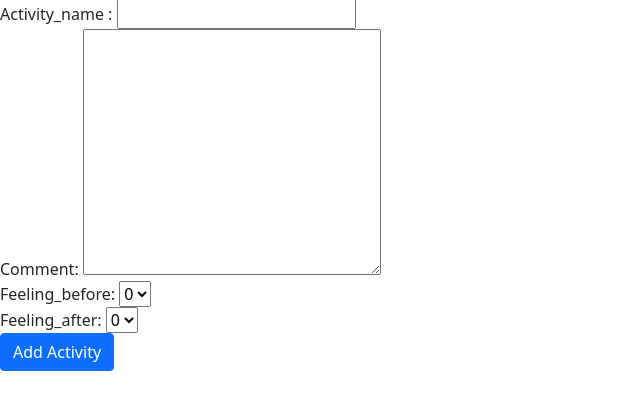
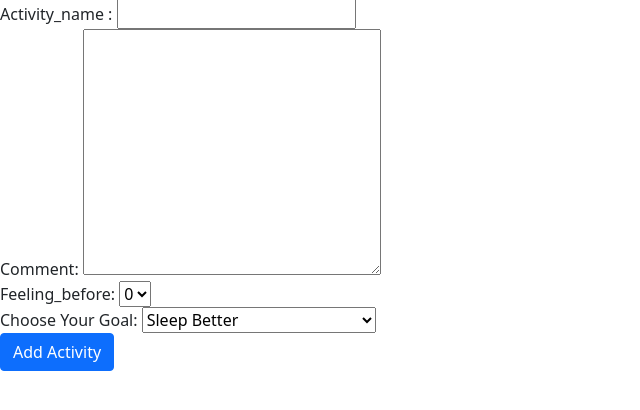
Before and after one commit to rshaywood/mindful_journey, a Flask app: page /new/activity in a window 1280 px wide. Shown: the part 103-513 px from the top of the page, without its empty margins (0-640 px from the left). Run offline with Flask 2, Linux system fonts and the light colour scheme; the visitor is signed in with stand-in values (Sample User, id 1); some libraries are stand-ins or nearby versions; some web fonts are replaced.

Commit message:
updating ERD and add select goal to add form page

```diff
--- a/flask_app/templates/add_activity.html
+++ b/flask_app/templates/add_activity.html
@@ -43,12 +43,14 @@
                 {% endfor %}
             </select>
         </div>
-        <div>
-            <label for="feeling_after">Feeling_after: </label>
-            <select name="feeling_after" >
-                {% for index in range(10)%}
-                    <option value="{{index}}">{{index}}</option>
-                {% endfor %}
+            <div class="select_goal">
+            <label for="select_goal">Choose Your Goal:</label>
+            <select name="goal_name">
+                <option value="Sleep Better">Sleep Better</option>
+                <option value="Be More Active">Be More Active</option>
+                <option value="Diet Helthier">Diet Helthier</option>
+                <option value="Be More Focus">Be More Focus</option>
+                <option value="Manage Stress and Anexiety">Manage Stress and Anexiety</option>
             </select>
         </div>
         <button type="submit" class="btn btn-primary">Add Activity</button>
```
Also changed, not shown: 1 other file.
